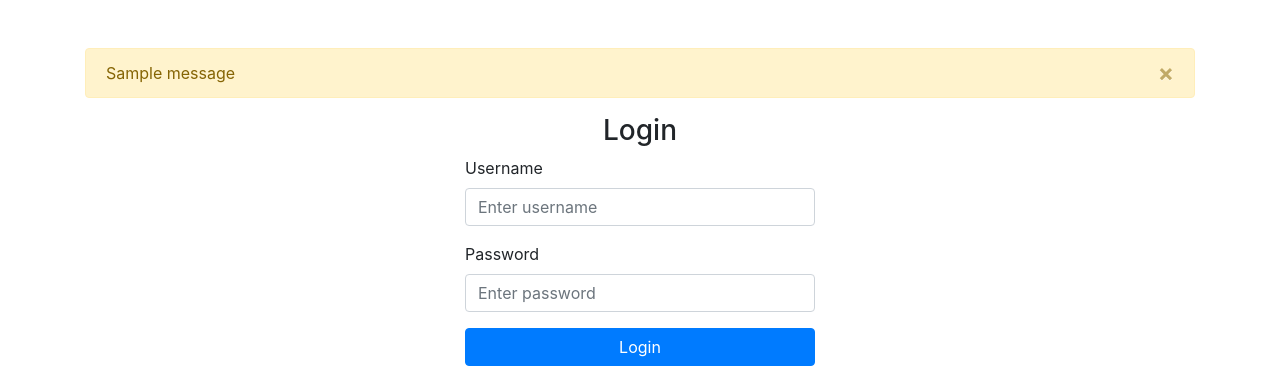
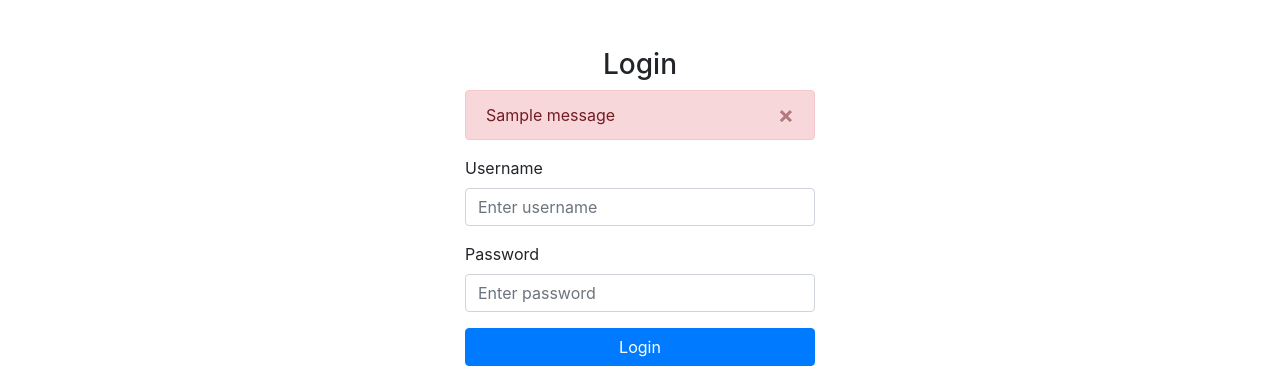
Before and after one commit to devsadmansakib/django_d3_project, a Django app: page / in a window 1280 px wide. Shown: the part 56-426 px from the top of the page. Run offline with Django 5.2, Linux system fonts and the light colour scheme; one stand-in notice (Sample message) is shown; some libraries are stand-ins or nearby versions.

Commit message:
Add some styling

```diff
--- a/chart/templates/base.html
+++ b/chart/templates/base.html
@@ -36,18 +36,6 @@
 
     <div class="container mt-4 flex-grow-1">
         <br>
-        {% if messages %}
-            {% for message in messages %}
-            <div class="alert alert-warning alert-dismissible fade show" role="alert">
-                {{ message }}
-                <button type="button" class="close" data-dismiss="alert" aria-label="Close">
-                    <span aria-hidden="true">&times;</span>
-                </button>
-            </div>
-
-
-            {% endfor %}
-        {% endif %}
         {% block content %}{% endblock %}
     </div>
 
--- a/chart/templates/login.html
+++ b/chart/templates/login.html
@@ -6,6 +6,19 @@
 <div class="row justify-content-center">
     <div class="col-md-4">
         <h3 class="text-center">Login</h3>
+
+        <!-- Display error messages -->
+        {% if messages %}
+            {% for message in messages %}
+                <div class="alert alert-danger alert-dismissible fade show" role="alert">
+                    {{ message }}
+                    <button type="button" class="close" data-dismiss="alert" aria-label="Close">
+                        <span aria-hidden="true">&times;</span>
+                    </button>
+                </div>
+            {% endfor %}
+        {% endif %}
+
         <form method="POST">
             {% csrf_token %}
             <div class="form-group">
--- a/chart/views.py
+++ b/chart/views.py
@@ -38,7 +38,6 @@ def login_view(request):
         user = authenticate(request, username=username, password=password)
         if user is not None:
             login(request, user)
-            messages.success(request, "You have been logged in!")
             return redirect("dashboard")
         else:
             messages.success(request, "There was an error please try again...")
```
Also changed, not shown: db.sqlite3.
